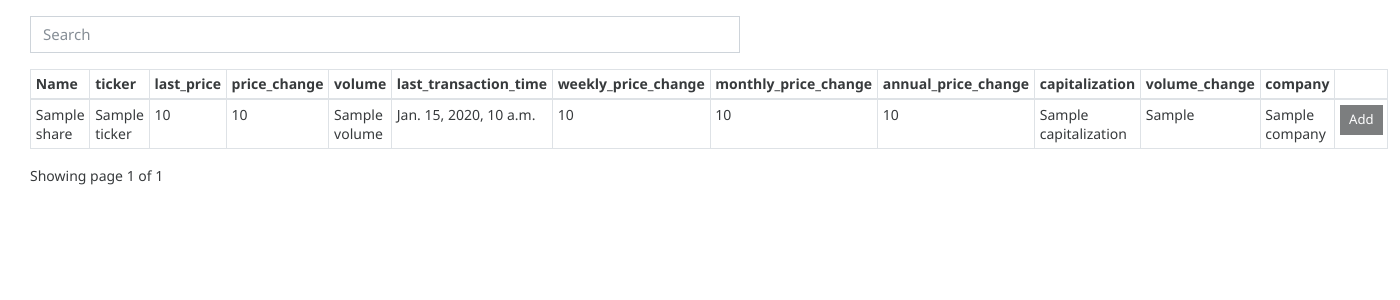
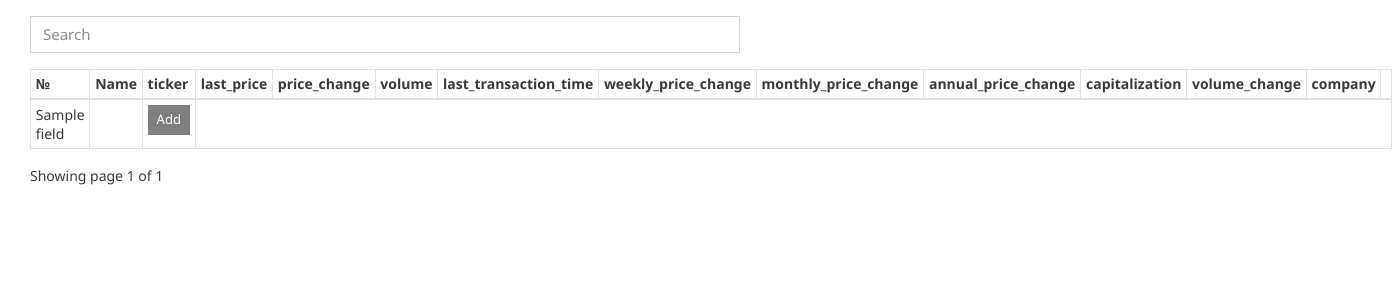
Before and after one commit to AlexLex13/Securities, a Django app: template templates/shares/index.html in a window 1400 px wide. Shown: the part 117-417 px from the top of the page. Run offline with Django 3.2, Linux system fonts and the light colour scheme; the template is opened without the code that fills it: most values are stand-ins (such as "Sample title", 1, 10 or a date in 2020); some libraries are stand-ins or nearby versions.

Commit message:
Change shares output format

```diff
--- a/templates/shares/index.html
+++ b/templates/shares/index.html
@@ -17,7 +17,7 @@
     </div>
   </div>
 
-   <div class="container">
+  <div class="container">
     {% include 'partials/_messages.html' %}
 
     <div class="row">
@@ -31,6 +31,7 @@
   <table class="table table-stripped table-hover table-sm table-bordered" style="font-size:14px;">
     <thead>
       <tr>
+        <th>№</th>
         <th>Name</th>
         <th>ticker</th>
         <th>last_price</th>
@@ -50,43 +51,38 @@
     <tbody>
       {% for share in shares %}
       <tr>
-        <td>{{share.name}}</td>
-        <td>{{share.ticker}}</td>
-        <td>{{share.last_price}}</td>
-        <td>{{share.price_change}}</td>
-        <td>{{share.volume}}</td>
-        <td>{{share.last_transaction_time}}</td>
-        <td>{{share.weekly_price_change}}</td>
-        <td>{{share.monthly_price_change}}</td>
-        <td>{{share.annual_price_change}}</td>
-        <td>{{share.capitalization}}</td>
-        <td>{{share.volume_change}}</td>
-        <td>{{share.company}}</td>
-
+        {% for field in share %}
+        <td>{{field}}</td>
+        {% endfor %}
+        <td></td>
         <td>
           <button type="button"
                   class="btn btn-secondary btn-sm"
-                  onclick="window.Dialog.showModal();load()"
-                  title="Log in into your account!"
+                  onclick="window.Dialog_{{share.0}}.showModal();load('{{share.0}}')"
                   {% if not request.user.is_authenticated %}
+                    title="Log in into your account!"
                     disabled
                   {% endif %}
             >Add
           </button>
-          <dialog id="Dialog">
+          <dialog id="Dialog_{{share.0}}">
             <div class="container">
-              <form action="{% url 'add-share' share.pk %}" method="post">
+              <form action="{% url 'add-share' share.2 %}" method="post">
                 {% csrf_token %}
-                <h5 id="title">Choose a set:</h5>
-                <select name="name" id="sel" class="d-block form-select form-select-lg mb-3"></select>
+                <h5 id="title_{{share.0}}">Choose a set:</h5>
+                <select name="ref_name" id="sel_{{share.0}}" class="d-block form-select form-select-lg mb-3"></select>
                 <input type="submit"
                        value="Add"
                        class="d-block btn btn-primary btn-primary-sm"
-                       id="submit"
+                       id="submit_{{share.0}}"
+                />
+                <input type="hidden"
+                       name="fields"
+                       value="{{ share }}"
                 />
                 <button type="button"
                         class="d-block btn btn-secondary btn-secondary-sm"
-                        onclick="window.Dialog.close()"
+                        onclick="window.Dialog_{{share.0}}.close()"
                 >Cancel
                 </button>
               </form>
```
